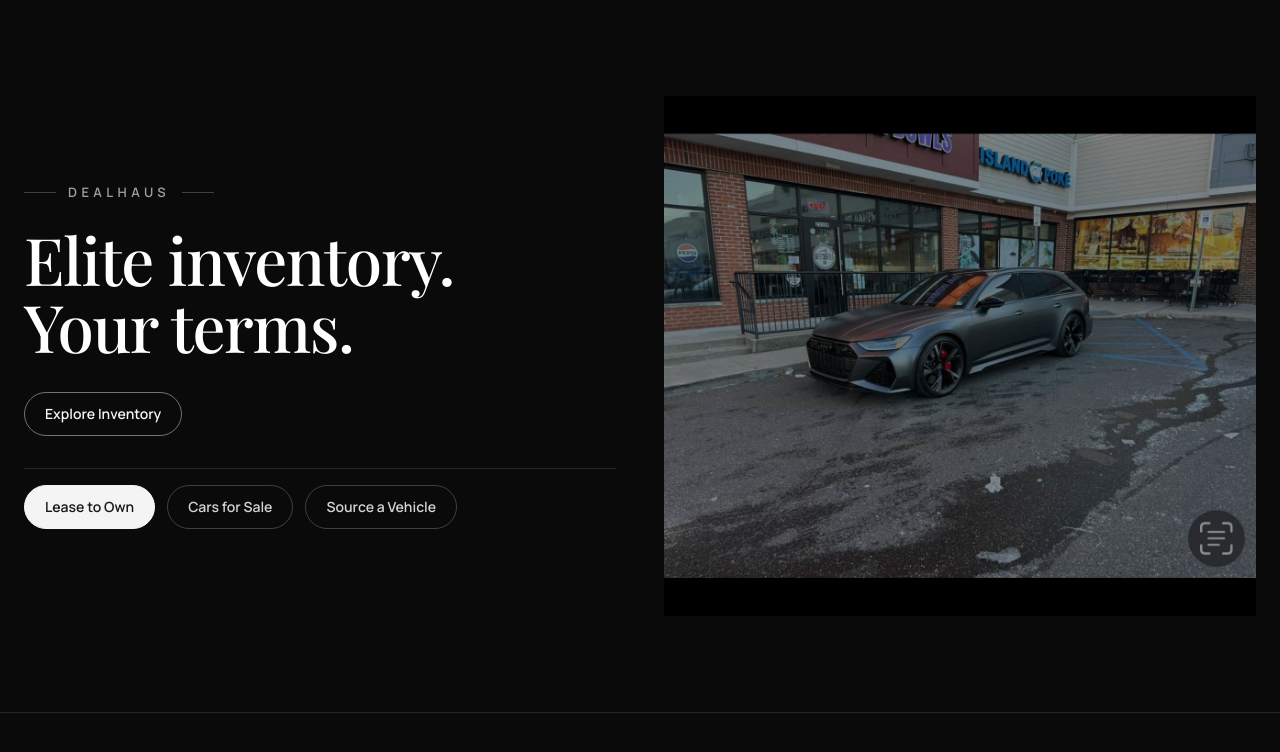
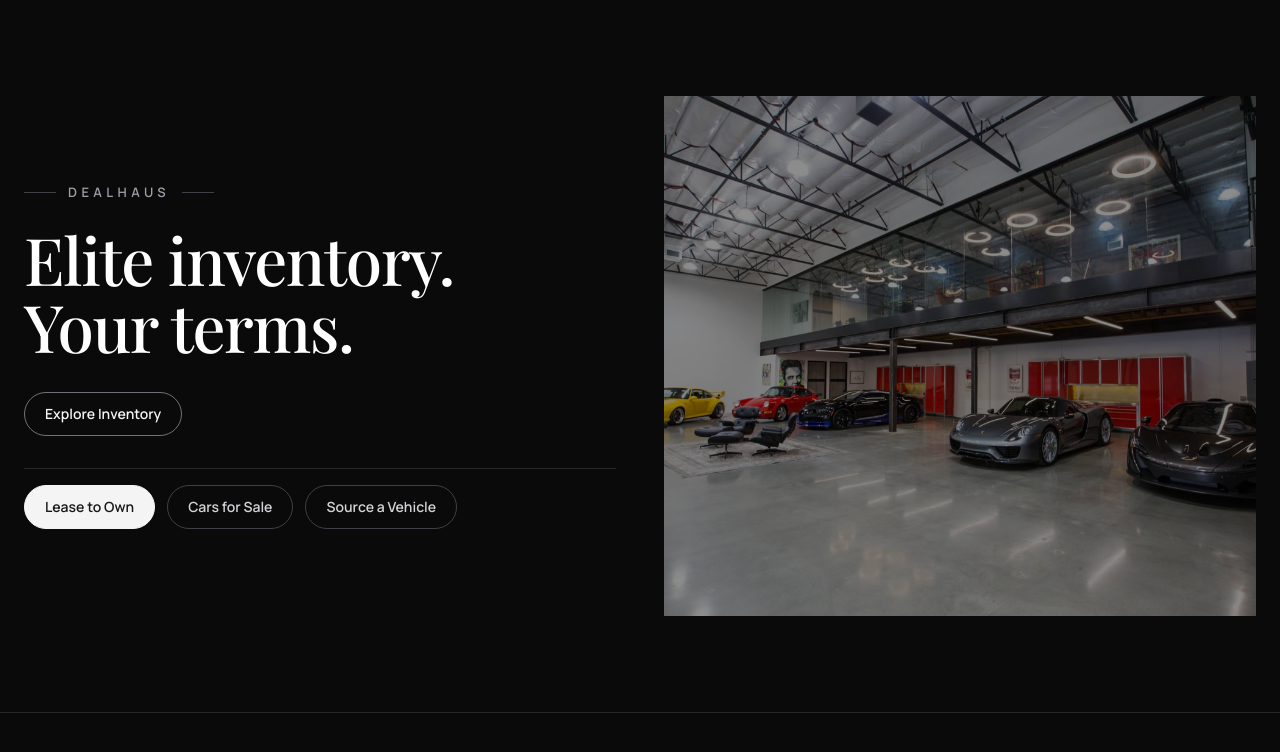
Before and after one commit to stradacorsagroup-art/scg-site-1772418012, a Next.js app: page / in a window 1280 px wide. Shown: the top 752 px of the page. Built offline with nearby package versions, Linux system fonts and the light colour scheme.

Commit message:
Set uploaded garage photo as homepage hero image

```diff
--- a/src/app/page.tsx
+++ b/src/app/page.tsx
@@ -111,8 +111,8 @@ export default function Home() {
 
           <div className="relative min-h-[260px] overflow-hidden rounded-xl lg:min-h-[520px] lg:rounded-none">
             <Image
-              src="/images/cars/2025-rolls-royce-spectre-electric/hero.jpg"
-              alt="Cinematic luxury car"
+              src="/images/hero/home-hero.jpg"
+              alt="SCG hero garage"
               fill
               className="object-cover"
               priority
```
Also changed, not shown: public/images/hero/home-hero.jpg (added).
